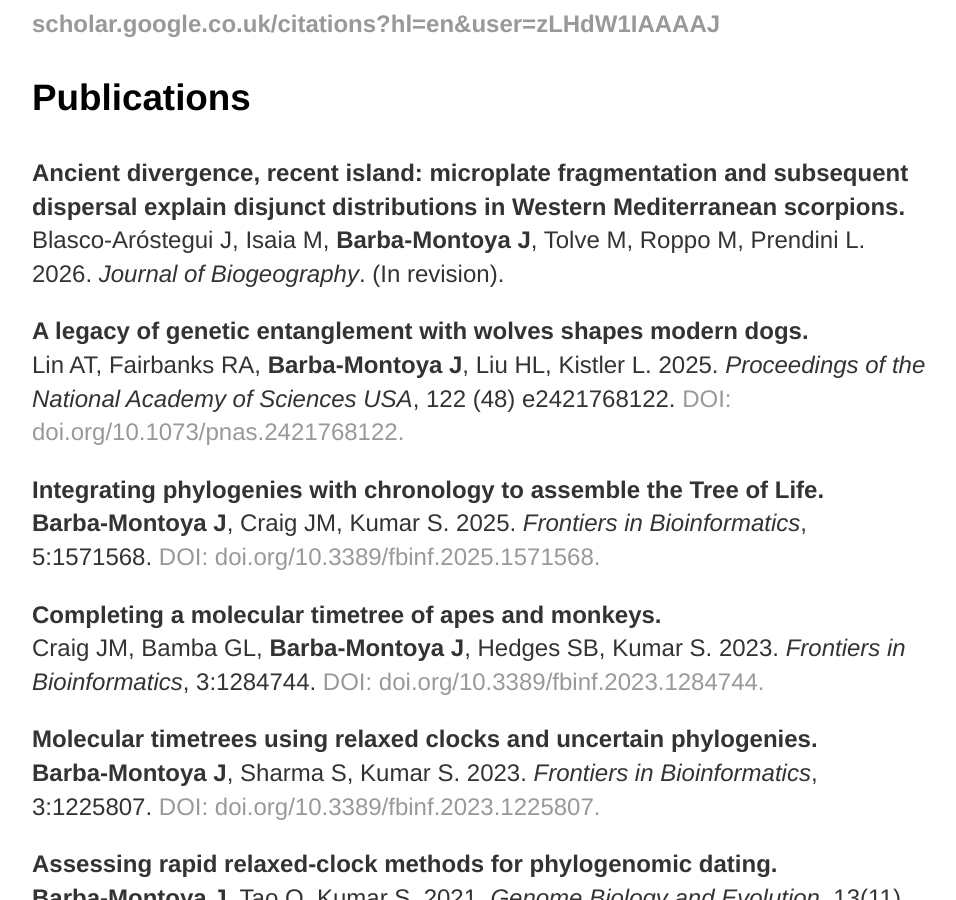
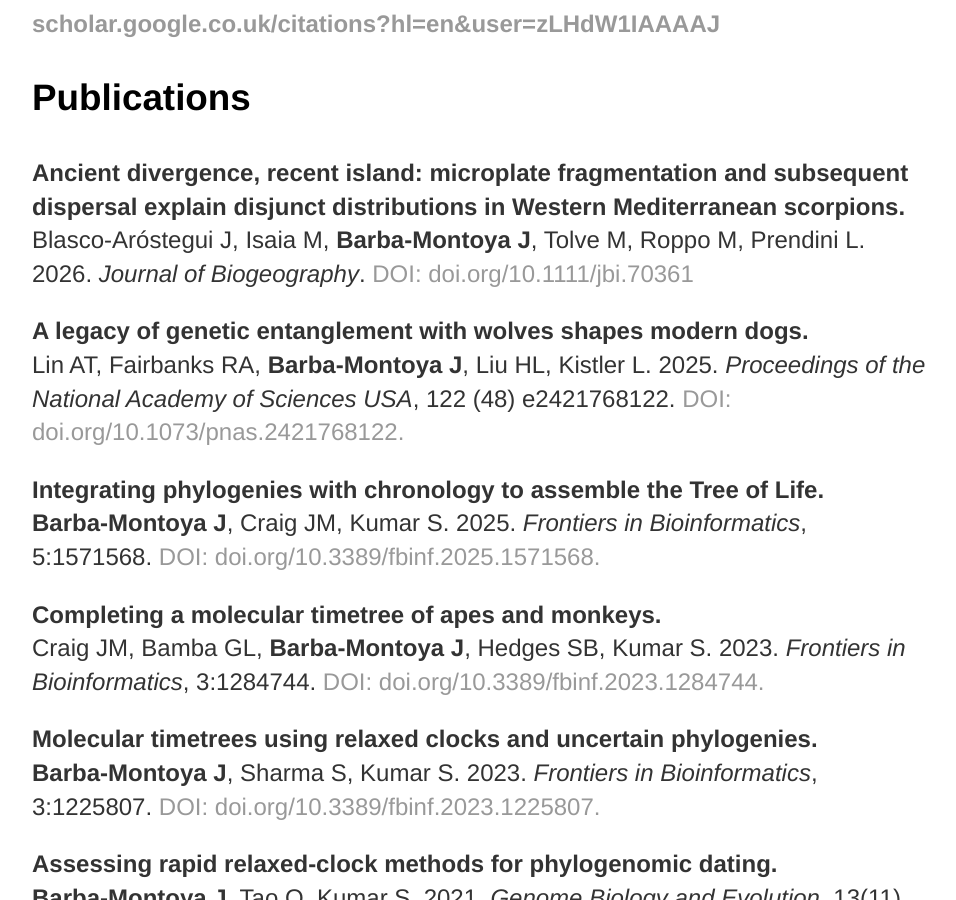
Before and after one commit to josebarbamontoya/josebarbamontoya.github.io, a Jekyll site: the page built from research/index.html, in a window 1280 px wide and 900 px high, scrolled down 537 px. Shown: the whole window, without its empty margins (160-1116 px from the left). Built offline with Jekyll 4.4.1, drawn with Linux system fonts in a browser that asks for light colours.

Commit message:
Update index.html

```diff
--- a/research/index.html
+++ b/research/index.html
@@ -12,7 +12,7 @@
 					<h3>Publications</h3>
 
 <p><b>Ancient divergence, recent island: microplate fragmentation and subsequent dispersal explain disjunct distributions in Western Mediterranean scorpions.</b><br>
-Blasco-Aróstegui J, Isaia M, <b>Barba-Montoya J</b>, Tolve M, Roppo M, Prendini L. 2026. <i>Journal of Biogeography</i>. (In revision).</a>
+Blasco-Aróstegui J, Isaia M, <b>Barba-Montoya J</b>, Tolve M, Roppo M, Prendini L. 2026. <i>Journal of Biogeography</i>. <a href="https://doi.org/10.1111/jbi.70361">DOI: doi.org/10.1111/jbi.70361</a>
 
 <p><b>A legacy of genetic entanglement with wolves shapes modern dogs.</b><br>
 Lin AT, Fairbanks RA, <b>Barba-Montoya J</b>, Liu HL, Kistler L. 2025. <i>Proceedings of the National Academy of Sciences USA</i>, 122 (48) e2421768122. <a href="https://doi.org/10.1073/pnas.2421768122">DOI: doi.org/10.1073/pnas.2421768122.</a>
```
